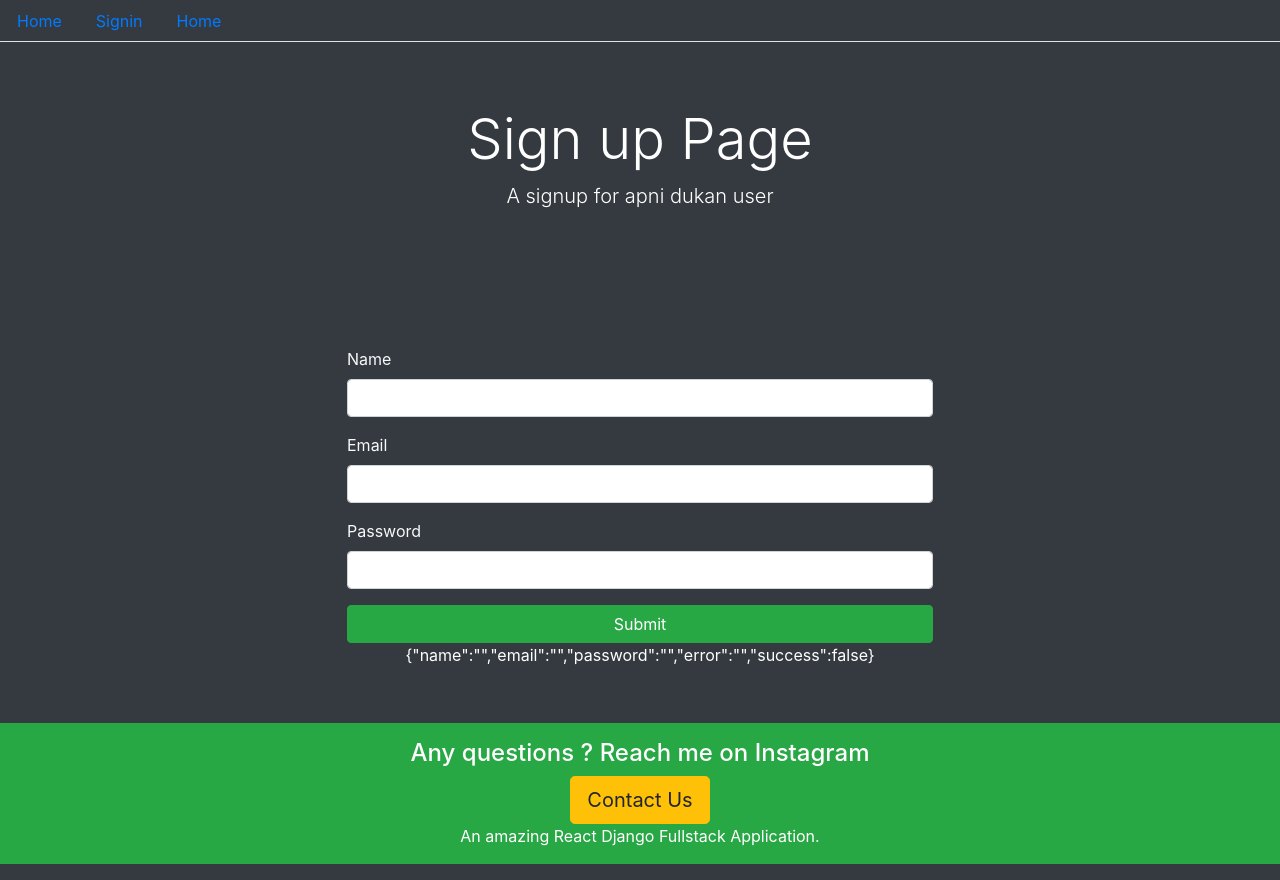
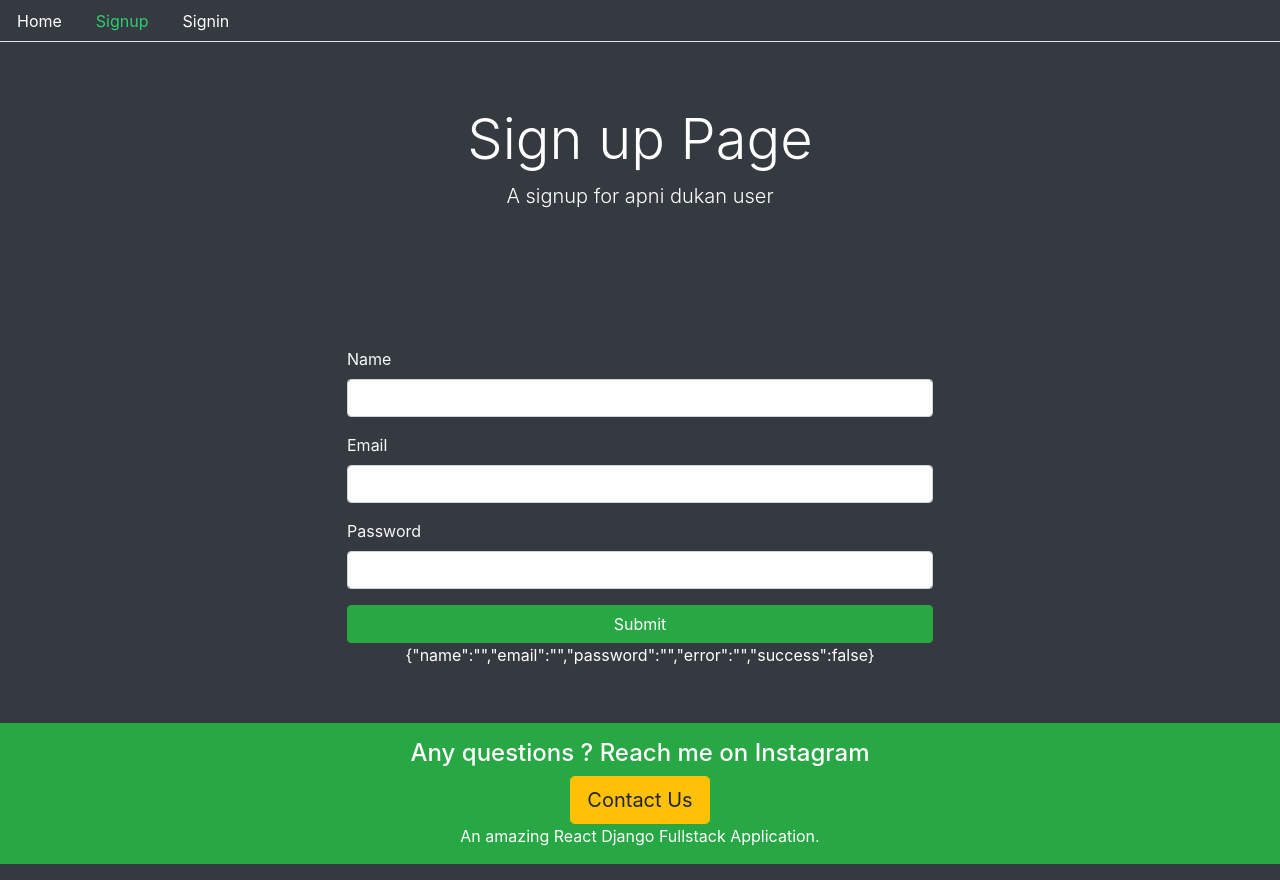
Before and after one commit to anay-joshi/apni-dukaan, a React (Create React App) app in the folder frontend/: page /signup in a window 1280 px wide. Built offline with nearby package versions, Linux system fonts and the light colour scheme.

Commit message:
Developed the nav bar.

```diff
--- a/frontend/src/core/Menu.js
+++ b/frontend/src/core/Menu.js
@@ -1,27 +1,87 @@
-import React from "react";
+import React, { Fragment } from "react";
+import { Link, withRouter } from "react-router-dom";
 
-const Menu = () => {
+import { signout, isAuthenticated } from "../auth/helper";
+
+const currentTab = (history, path) => {
+  if (history.location.pathname === path) {
+    return { color: "#2ecc72" };
+  } else {
+    return { color: "#FFFFFF" };
+  }
+};
+
+const Menu = ({ history, path }) => {
   return (
     <div>
       <ul className="nav nav-tabs bg-dark">
         <li className="nav-item">
-          <a href="#" className="nav-link">
+          <Link style={currentTab(history, "/")} className="nav-link" to="/">
             Home
-          </a>
+          </Link>
         </li>
-        <li className="nav-item">
-          <a href="#" className="nav-link">
-            Signin
-          </a>
-        </li>
-        <li className="nav-item">
-          <a href="#" className="nav-link">
-            Home
-          </a>
-        </li>
+        {isAuthenticated() && (
+          <li className="nav-item">
+            <Link
+              style={currentTab(history, "/cart")}
+              className="nav-link"
+              to="/cart"
+            >
+              Cart
+            </Link>
+          </li>
+        )}
+        {isAuthenticated() && (
+          <li className="nav-item">
+            <Link
+              style={currentTab(history, "/user/dashboard")}
+              className="nav-link"
+              to="/user/dashboard"
+            >
+              Dashboard
+            </Link>
+          </li>
+        )}
+        {!isAuthenticated() && (
+          <Fragment>
+            <li className="nav-item">
+              <Link
+                style={currentTab(history, "/signup")}
+                className="nav-link"
+                to="/signup"
+              >
+                Signup
+              </Link>
+            </li>
+            <li className="nav-item">
+              <Link
+                style={currentTab(history, "/signin")}
+                className="nav-link"
+                to="/signin"
+              >
+                Signin
+              </Link>
+            </li>
+          </Fragment>
+        )}
+
+        {isAuthenticated() && (
+          <li className="nav-item">
+            <span
+              onClick={() => {
+                signout(() => {
+                  history.push("/");
+                });
+              }}
+              className="nav-link text-warning"
+            >
+              Signout
+            </span>
+          </li>
+        )}
       </ul>
     </div>
   );
 };
 
-export default Menu;
+export default withRouter(Menu);
```
Also changed, not shown: frontend/src/auth/helper/index.js (+8 -5 lines), 1 other file (tests, documents, lock files or other folders).
